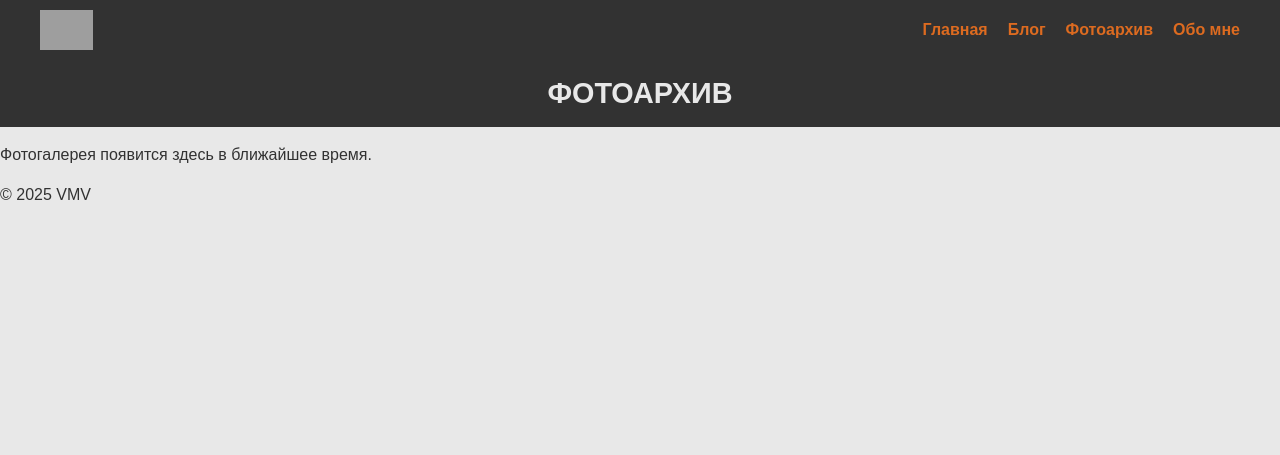
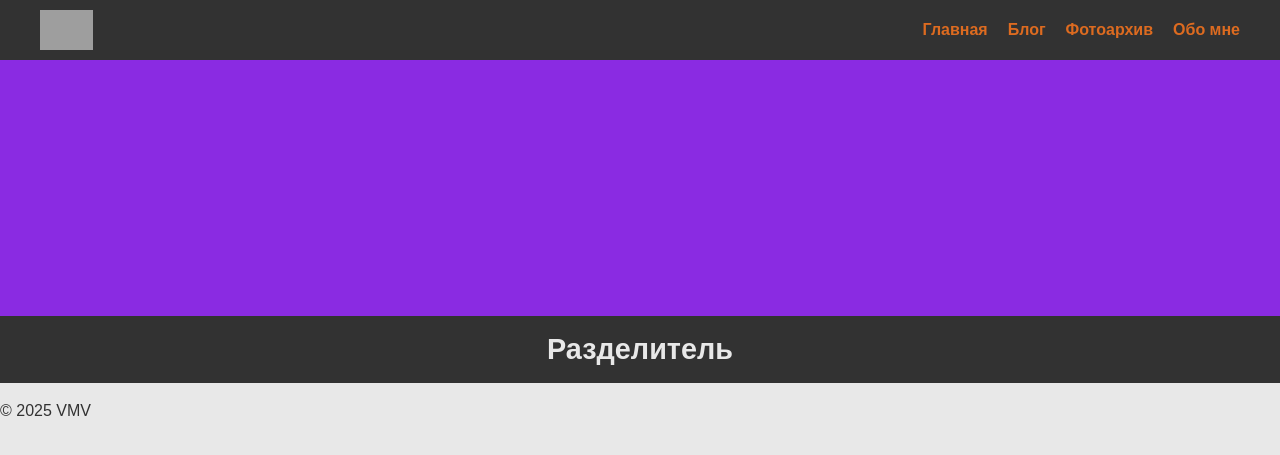
Before and after one commit to VershininMV/vershininmv.github.io, a Jekyll site: the page built from photos/index.html, in a window 1280 px wide. Shown: the top 455 px of the page. Built offline with Jekyll 4.4.1, drawn with Linux system fonts in a browser that asks for light colours; grey boxes are pictures that could not be loaded.

Commit message:
Update index.html

```diff
--- a/photos/index.html
+++ b/photos/index.html
@@ -3,14 +3,10 @@ layout: default
 title: VMV_Фотоархив
 ---
 
-<!-- Разделитель "Фотоархив" -->
+<!-- Hero-секция -->
+<section class="hero"></section>
+
+<!-- Разделитель -->
 <section class="section-divider">
-  <h2>ФОТОАРХИВ</h2>
+  <h2>Разделитель</h2>
 </section>
-
-<!-- Галерея будет здесь -->
-<section class="content-section">
-  <div class="container">
-    <p>Фотогалерея появится здесь в ближайшее время.</p>
-  </div>
-</section>
```
